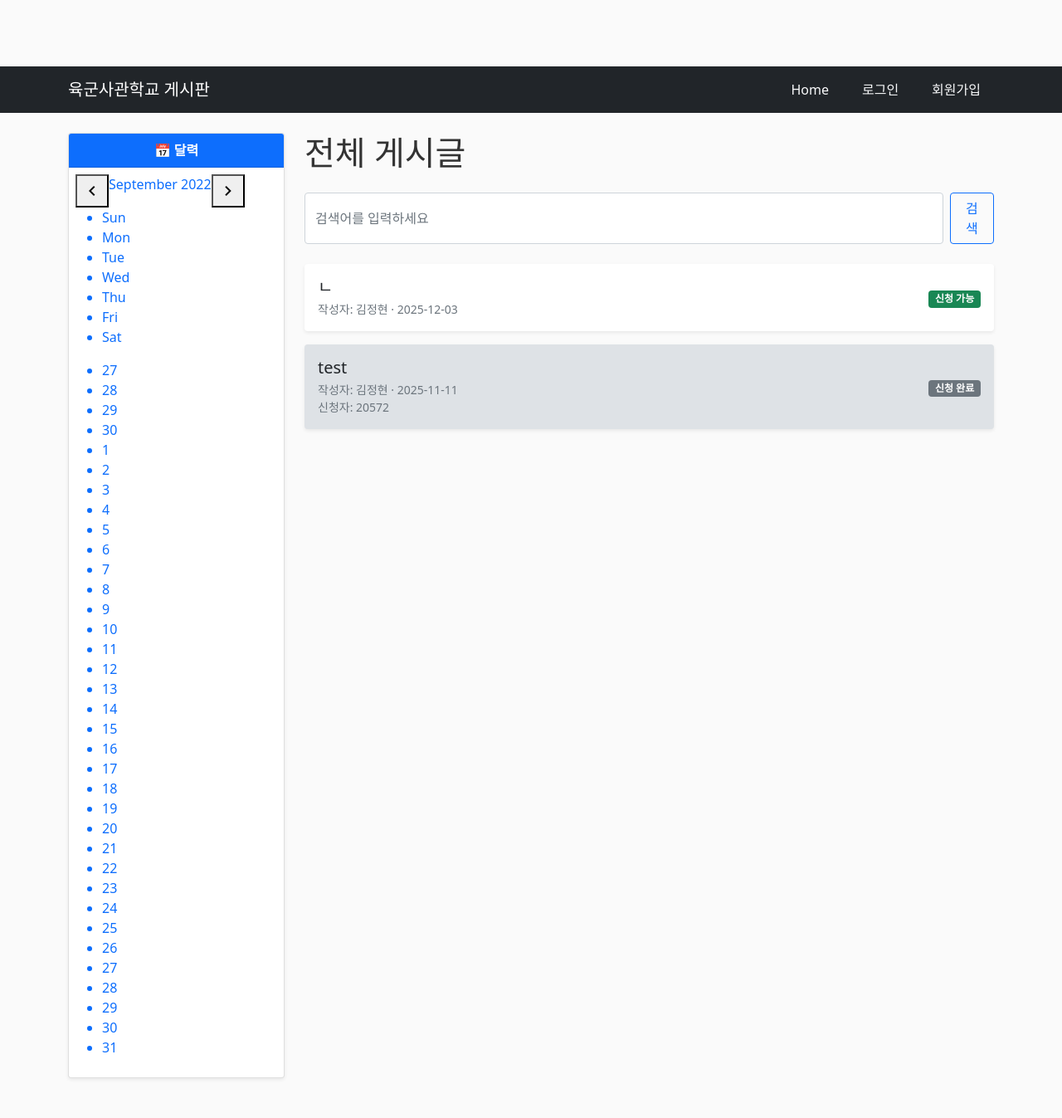
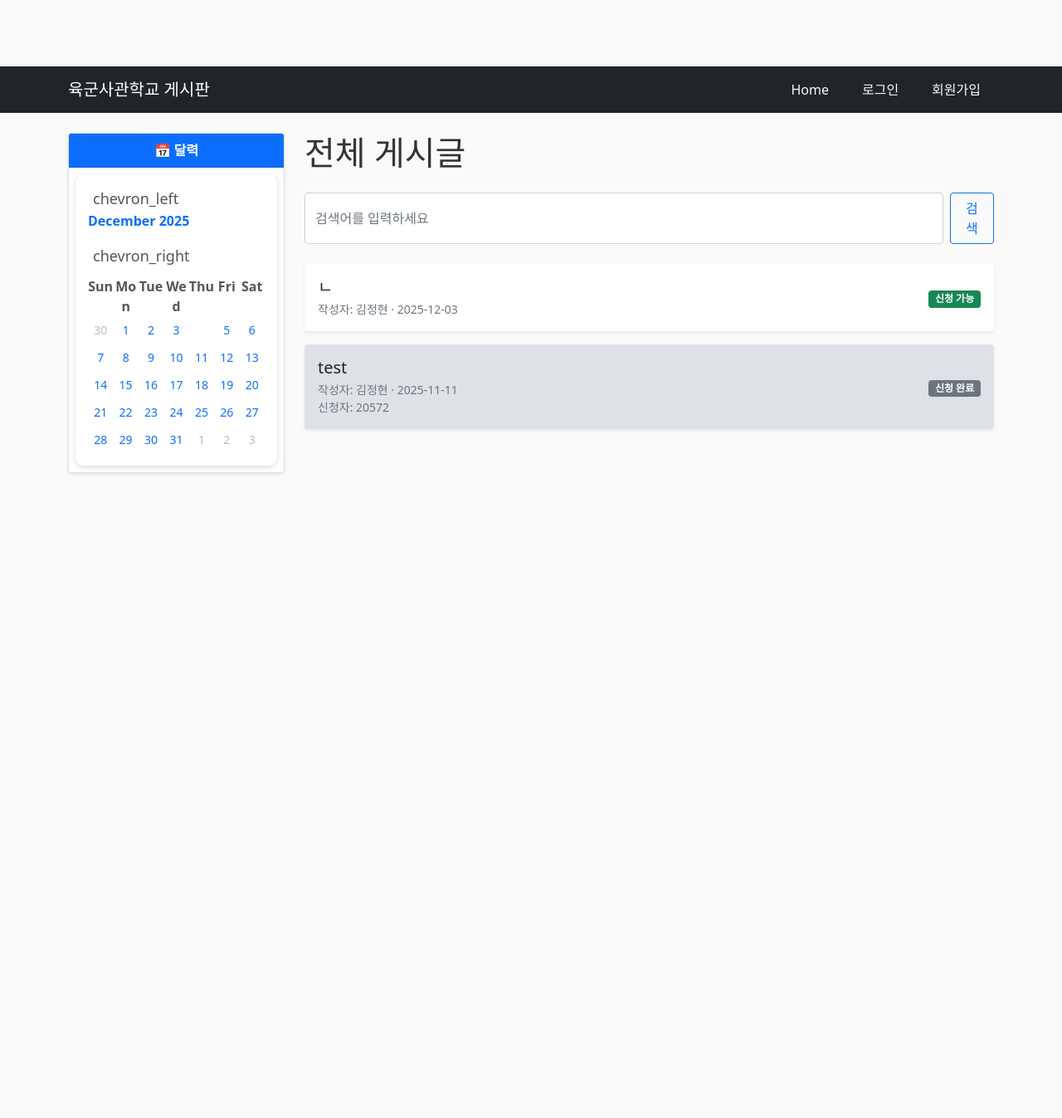
Before and after one commit to cadet-kim/Distributed-Computing, a Flask app: page / in a window 1280 px wide. Shown: the whole page at 83% size. After the commit the page ends 571 px from the top, so only its background shows below. Run offline with Flask 3, Linux system fonts and the light colour scheme; data comes from the database, SQL or seed files in the repository; some libraries are stand-ins or nearby versions.

Commit message:
달력 수정

```diff
--- /dev/null
+++ b/sample/app/static/js/smallcalendar.js
@@ -0,0 +1,49 @@
+const daysTag = document.querySelector(".days"),
+      currentDate = document.querySelector(".current-date"),
+      prevNextIcon = document.querySelectorAll(".nav button");
+
+let date = new Date(),
+    currYear = date.getFullYear(),
+    currMonth = date.getMonth();
+
+const months = ["January","February","March","April","May","June","July",
+                "August","September","October","November","December"];
+
+function renderCalendar() {
+    let firstDay = new Date(currYear, currMonth, 1).getDay(),
+        lastDate = new Date(currYear, currMonth + 1, 0).getDate(),
+        lastDay = new Date(currYear, currMonth, lastDate).getDay(),
+        prevLastDate = new Date(currYear, currMonth, 0).getDate();
+
+    let li = "";
+
+    for (let i = firstDay; i > 0; i--) {
+        li += `<li class="inactive">${prevLastDate - i + 1}</li>`;
+    }
+
+    for (let i = 1; i <= lastDate; i++) {
+        const isToday =
+            i === new Date().getDate() &&
+            currMonth === new Date().getMonth() &&
+            currYear === new Date().getFullYear()
+                ? "active"
+                : "";
+        li += `<li class="${isToday}">${i}</li>`;
+    }
+
+    for (let i = lastDay; i < 6; i++) {
+        li += `<li class="inactive">${i - lastDay + 1}</li>`;
+    }
+
+    currentDate.innerText = `${months[currMonth]} ${currYear}`;
+    daysTag.innerHTML = li;
+}
+
+renderCalendar();
+
+prevNextIcon.forEach(btn => {
+    btn.addEventListener("click", () => {
+        currMonth = btn.id === "prev" ? currMonth - 1 : currMonth + 1;
+        renderCalendar();
+    });
+});
--- a/sample/app/static/smallcalendar.css
+++ b/sample/app/static/smallcalendar.css
@@ -1,111 +1,88 @@
-@import url('https://fonts.googleapis.com/css2?family=Poppins:wght@400;500;600&display=swap');
+/* sidebar용 작은 달력 */
 
-/*#2 */
-* {
-  margin: 0;
-  padding: 0;
-  box-sizing: border-box;
-  font-family: 'Poppins', sans-serif;
-}
+/* body 스타일 제거 (중복 문제 해결) */
 
-/*#3 */
-button {
-  border: none;
-  outline: none;
-  background-color: transparent;
-  padding: 0;
-  cursor: pointer;
-}
-
-
-body {
-  display: flex;
-  align-items: center;
-  justify-content: center;
-  min-height: 100vh;
-  background: #008aff;
-}
-
-
+/* wrapper: 작은 카드 형태 */
 .wrapper {
-  width: 100%;       /* 사이드바에 들어갈 작은 캘린더용 */
+  width: 100%;
   background: #fff;
   border-radius: 10px;
   padding: 15px;
   box-shadow: 0px 2px 6px rgb(0 0 0 / 15%);
 }
 
-/*#6*/
-.wrapper .nav {
+/* nav 영역 */
+.nav {
   display: flex;
   align-items: center;
   justify-content: space-between;
-  margin-bottom: 20px;
+  margin-bottom: 10px;
 }
 
-.wrapper .nav .current-date {
+.nav button {
+  border: none;
+  background: transparent;
+  cursor: pointer;
   font-size: 18px;
+  color: #555;
+}
+
+.current-date {
+  font-size: 16px;
   font-weight: 600;
 }
 
-.wrapper .nav button {
-  width: 30px;
-  height: 30px;
-  font-size: 22px;
-  color: #878787;
-}
-
+/* calendar layout */
 .calendar ul {
   display: flex;
   list-style: none;
+  padding: 0;
+  margin: 0;
   flex-wrap: wrap;
   text-align: center;
 }
 
 .calendar .weeks li {
-  font-weight: 500;
-}
-
-.calendar .days {
-  margin-bottom: 10px;
-}
-
-.calendar ul li {
+  font-weight: 600;
+  color: #555;
   width: calc(100% / 7);
-  position: relative;
 }
 
 .calendar .days li {
-  z-index: 1;
-  margin-top: 20px;
+  width: calc(100% / 7);
+  padding: 6px 0;
   cursor: pointer;
+  position: relative;
+  font-size: 14px;
 }
 
-/*#11*/
+/* 지난달/다음달 날짜 */
 .days li.inactive {
-  color: #aaa;
+  color: #bbb;
 }
 
+/* 오늘 날짜 */
 .days li.active {
   color: #fff;
-}
-
-.calendar .days li::before {
-  position: absolute;
-  content: '';
-  height: 35px;
-  width: 35px;
-  top: 50%;
-  left: 50%;
-  transform: translate(-50%, -50%);
-  border-radius: 50%;
-  z-index: -1;
-}
-
-.days li:hover::before {
-  background: #f2f2f2;
 }
 
 .days li.active::before {
   background: #008aff;
 }
+
+/* 원형 하이라이트 */
+.days li::before {
+  content: "";
+  position: absolute;
+  height: 28px;
+  width: 28px;
+  border-radius: 50%;
+  top: 50%;
+  left: 50%;
+  transform: translate(-50%, -50%);
+  z-index: -1;
+}
+
+.days li:hover::before {
+  background: #eaeaea;
+}
--- a/sample/app/templates/smallcalendar.html
+++ b/sample/app/templates/smallcalendar.html
@@ -1,67 +1,20 @@
-<!-- Material Icons -->
-<link href="https://fonts.googleapis.com/icon?family=Material+Icons" rel="stylesheet">
-
-<!-- CSS -->
-<link rel="stylesheet" href="{{ url_for('static', filename='css/smallcalendar.css') }}">
+<link rel="stylesheet" href="{{ url_for('static', filename='static/smallcalendar.css') }}">
 
 <div class="wrapper">
-    <header>
-        <div class="nav">
-            <button class="material-icons">chevron_left</button>
-            <p class="current-date">September 2022</p>
-            <button class="material-icons">chevron_right</button>
-        </div>
-    </header>
+    <div class="nav">
+        <button id="prev" class="material-icons">chevron_left</button>
+        <p class="current-date"></p>
+        <button id="next" class="material-icons">chevron_right</button>
+    </div>
 
     <div class="calendar">
-
         <ul class="weeks">
-          <li>Sun</li>
-          <li>Mon</li>
-          <li>Tue</li>
-          <li>Wed</li>
-          <li>Thu</li>
-          <li>Fri</li>
-          <li>Sat</li>
+            <li>Sun</li><li>Mon</li><li>Tue</li><li>Wed</li>
+            <li>Thu</li><li>Fri</li><li>Sat</li>
         </ul>
-
-        <ul class="days">
-          <li class="inactive">27</li>
-          <li class="inactive">28</li>
-          <li class="inactive">29</li>
-          <li class="inactive">30</li>
-          <li>1</li>
-          <li>2</li>
-          <li>3</li>
-          <li>4</li>
-          <li>5</li>
-          <li>6</li>
-          <li>7</li>
-          <li>8</li>
-          <li>9</li>
-          <li>10</li>
-          <li>11</li>
-          <li>12</li>
-          <li>13</li>
-          <li>14</li>
-          <li>15</li>
-          <li>16</li>
-          <li>17</li>
-          <li>18</li>
-          <li>19</li>
-          <li>20</li>
-          <li>21</li>
-          <li>22</li>
-          <li>23</li>
-          <li>24</li>
-          <li>25</li>
-          <li>26</li>
-          <li>27</li>
-          <li>28</li>
-          <li>29</li>
-          <li>30</li>
-          <li>31</li>
-        </ul>
-
+        <ul class="days"></ul>
     </div>
 </div>
+
+<!-- JS 불러오기 -->
+<script src="{{ url_for('static', filename='static/js/smallcalendar.js') }}"></script>
```
